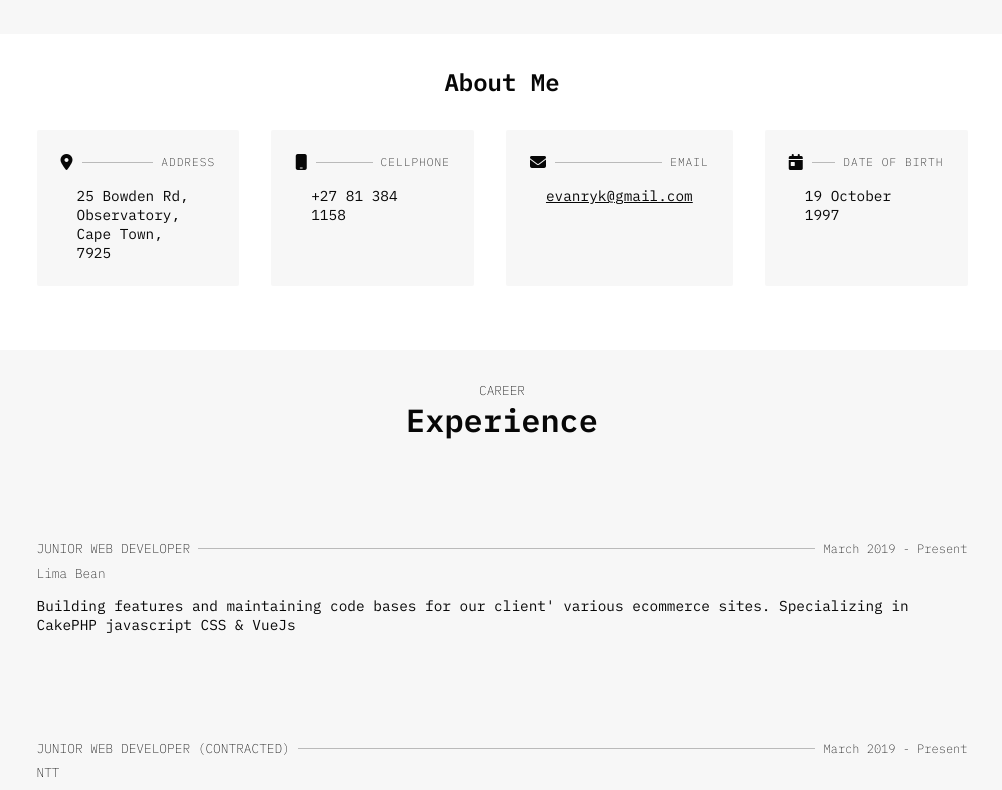
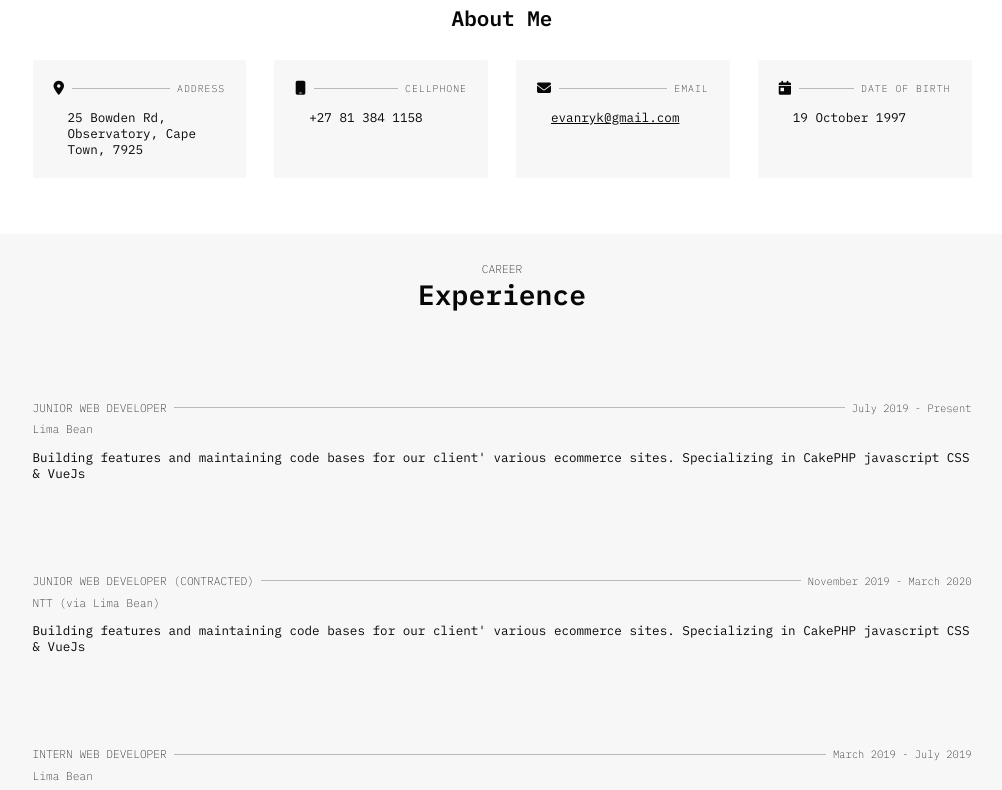
Before and after one commit to evanchristians/resume, a website: page app/index.pug in a window 1280 px wide. Shown: the part 437-1227 px from the top of the page, without its empty margins (138-1140 px from the left). Drawn offline with nearby package versions, Linux system fonts and the light colour scheme; files that its build step writes are made by us from their sources; files whose address does not match are found by name.

Commit message:
Base style updates

```diff
--- a/app/assets/styles/_base.scss
+++ b/app/assets/styles/_base.scss
@@ -1,9 +1,12 @@
+html {
+  font-size: 14px;
+}
+
 body {
   position: relative;
   font-family: $main;
   margin: 0;
   padding: 0;
-  font-size: 16px;
   background: $off_white;
   color: $black;
 }
@@ -11,7 +14,7 @@ body {
 
 
 *, ::after, ::before {
-  // -webkit-font-smoothing: antialiased;
-  // -moz-osx-font-smoothing: grayscale;
+  -webkit-font-smoothing: antialiased;
+  -moz-osx-font-smoothing: grayscale;
   box-sizing: border-box;
 }
--- a/app/assets/styles/_components.scss
+++ b/app/assets/styles/_components.scss
@@ -5,7 +5,7 @@
   background-color: $background;
   color: $color;
   font-family: $main;
-  font-weight: 400;
+  font-weight: 600;
   cursor: pointer;
   transition: background-color 300ms $inout_med;
 
--- a/app/assets/styles/_type.scss
+++ b/app/assets/styles/_type.scss
@@ -19,7 +19,7 @@ h2 {
 }
 
 h3 {
-  font-weight: 200;
+  font-weight: 400;
   font-size: 1.25rem;
   color: $grey_dark;
 }
--- a/app/index.pug
+++ b/app/index.pug
@@ -65,21 +65,21 @@ html(lang="en")
               .lead
                 h3 Junior Web Developer
                 .lead-line
-                p.career-period March 2019 - Present
+                p.career-period July 2019 - Present
               p.career-company Lima Bean
               p.career-role Building features and maintaining code bases for our client' various ecommerce sites. Specializing in CakePHP javascript CSS & VueJs
             .block
               .lead
                 h3 Junior Web Developer (Contracted)
                 .lead-line
-                p.career-period March 2019 - Present
-              p.career-company NTT
+                p.career-period November 2019 - March 2020
+              p.career-company NTT (via Lima Bean)
               p.career-role Building features and maintaining code bases for our client' various ecommerce sites. Specializing in CakePHP javascript CSS & VueJs
             .block
               .lead
                 h3 Intern Web Developer
                 .lead-line
-                p.career-period March 2019 - Present
+                p.career-period March 2019 - July 2019
               p.career-company Lima Bean
               p.career-role Building features and maintaining code bases for our client' various ecommerce sites. Specializing in CakePHP javascript CSS & VueJs
   script(src="app/dist/scripts/main.js")
```
Also changed, not shown: app/dist/css/main.css, index.html.
